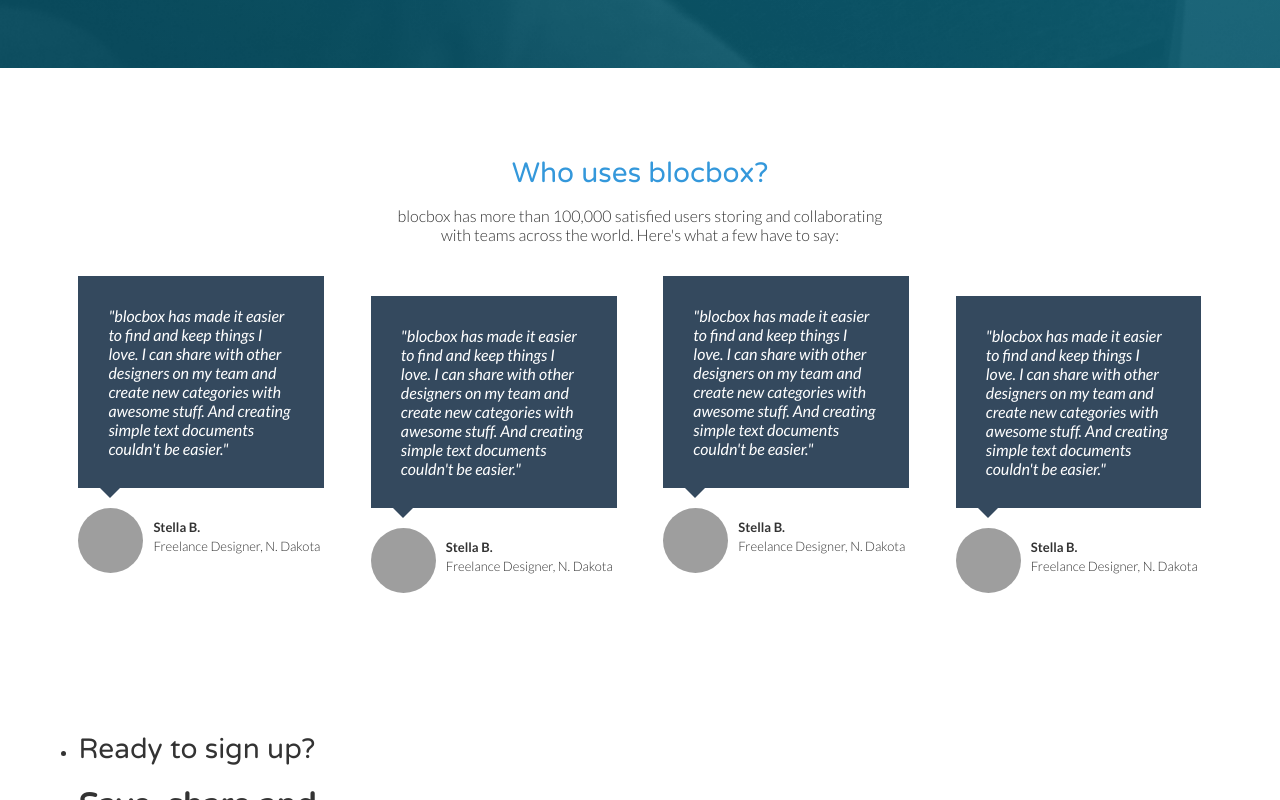
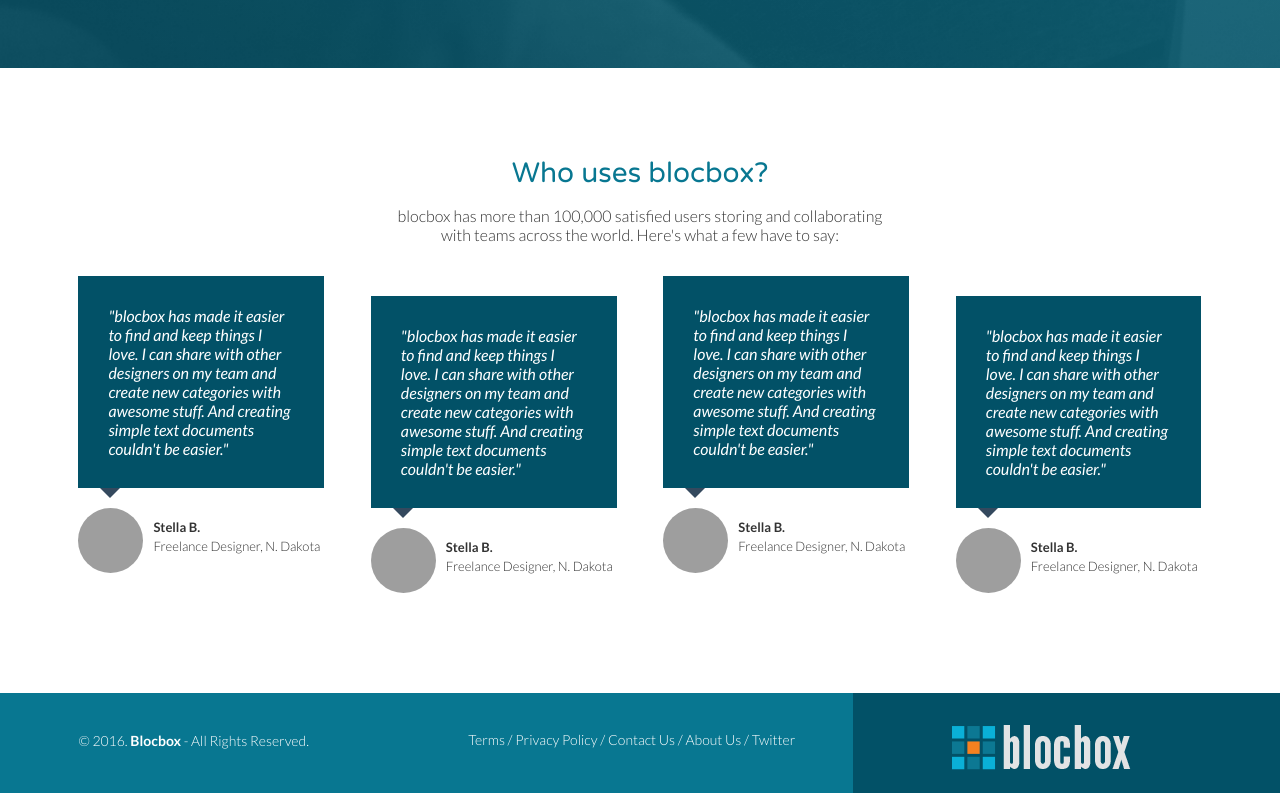
Before and after one commit to midasxl/Blocbox, a plain HTML site: page index.html in a window 1280 px wide. Shown: the part 2000-2800 px from the top of the page. Drawn offline with Linux system fonts and the light colour scheme; grey boxes are pictures that could not be loaded.

Commit message:
Checkpoint 32 - Completed

```diff
--- a/css/style.css
+++ b/css/style.css
@@ -163,13 +163,13 @@
    display: inline-block;
  }
  .benefits i {
-   color:#3498DB;
+   color:#087791;
    font-size:60px;
    margin:0;
    vertical-align: middle;
  }
  .benefits h2 {
-   color:#3498DB;
+   color:#087791;
  }
   /* PRICING */
  .pricing {
@@ -218,7 +218,7 @@
    font-size:50px;
    font-weight: normal;
    margin:40px 0 10px;
-   color:#3498DB;
+   color:#087791;
  }
  .box h4 span {
    font-size:32px;
@@ -254,7 +254,7 @@
    text-align: center;
  }
  .testimonials h2 {
-   color:#3498DB;
+   color:#087791;
  }
  .testimonials ul li {
    list-style-type: none;
@@ -266,7 +266,7 @@
    color:#FFFFFF;
    text-align: left;
    font-style: italic;
-   background:#34495E;
+   background:#025167;
    position: relative;
    padding:30px;
    width:auto;
@@ -300,3 +300,54 @@
    font-size:13px;
    margin-top: 30px;
  }
+/* FOOTER */
+ footer {
+   background-color: #025167;
+   background-image: linear-gradient(to top,
+      #087791 0%, #087791 50%, #025167 50%, #025167 100%);
+   color: #FFFFFF;
+   height: 150px;
+   position: relative;
+   overflow: hidden;
+   z-index: 0;
+ }
+ footer p, footer nav ul {
+   font-size:14px;
+   font-weight:100;
+   text-align: center;
+   margin: 10px auto 0;
+ }
+ footer nav ul li {
+   list-style-type: none;
+   display: inline;
+ }
+ footer nav ul li a {
+   color:#FFFFFF;
+   text-decoration: none;
+ }
+ footer .right-footer-block {
+   background-color: transparent;
+ }
+ footer .logo{
+   padding: 2.35em 0;
+   margin: 0 auto;
+   display: block;
+ }
+ @media (min-width: 992px){
+   footer{
+     background-color: #025167;
+     background-image: linear-gradient(to left,
+        #025167 0%, #025167 33.33337%, #087791 33.33337%, #087791 100%);
+     height: 100px;
+   }
+   footer p, footer nav ul{
+     padding: 2em 0;
+     text-align: left;
+   }
+   footer .right-footer-block {
+     background-color: #025167;
+   }
+   footer .logo{
+     padding: 2em 0 2em 1.5em;
+   }
+ }
--- a/index.html
+++ b/index.html
@@ -141,18 +141,6 @@
     <p class="name"><strong>Stella B.</strong><br/>Freelance Designer, N. Dakota</p>
   </li>
  </ul>
- </section>
-   <!-- Call to action -->
-   <section class="call-to-action">
-     <ul class="container">
-       <li class="one-third">
-         <h2>Ready to sign up?</h2>
-         <h1>Save, share and collaborate.</h1>
-            <p>Blocbox lets you collect and sort information.<br />Create simple notes, store images, and add links.</p>
-            <a href="signup.html" class="btn">Start Your Free Trial!</a>
-       </li>
-     </ul>
-   </section>
 </main>
 
 <!-- Footer -->
```
